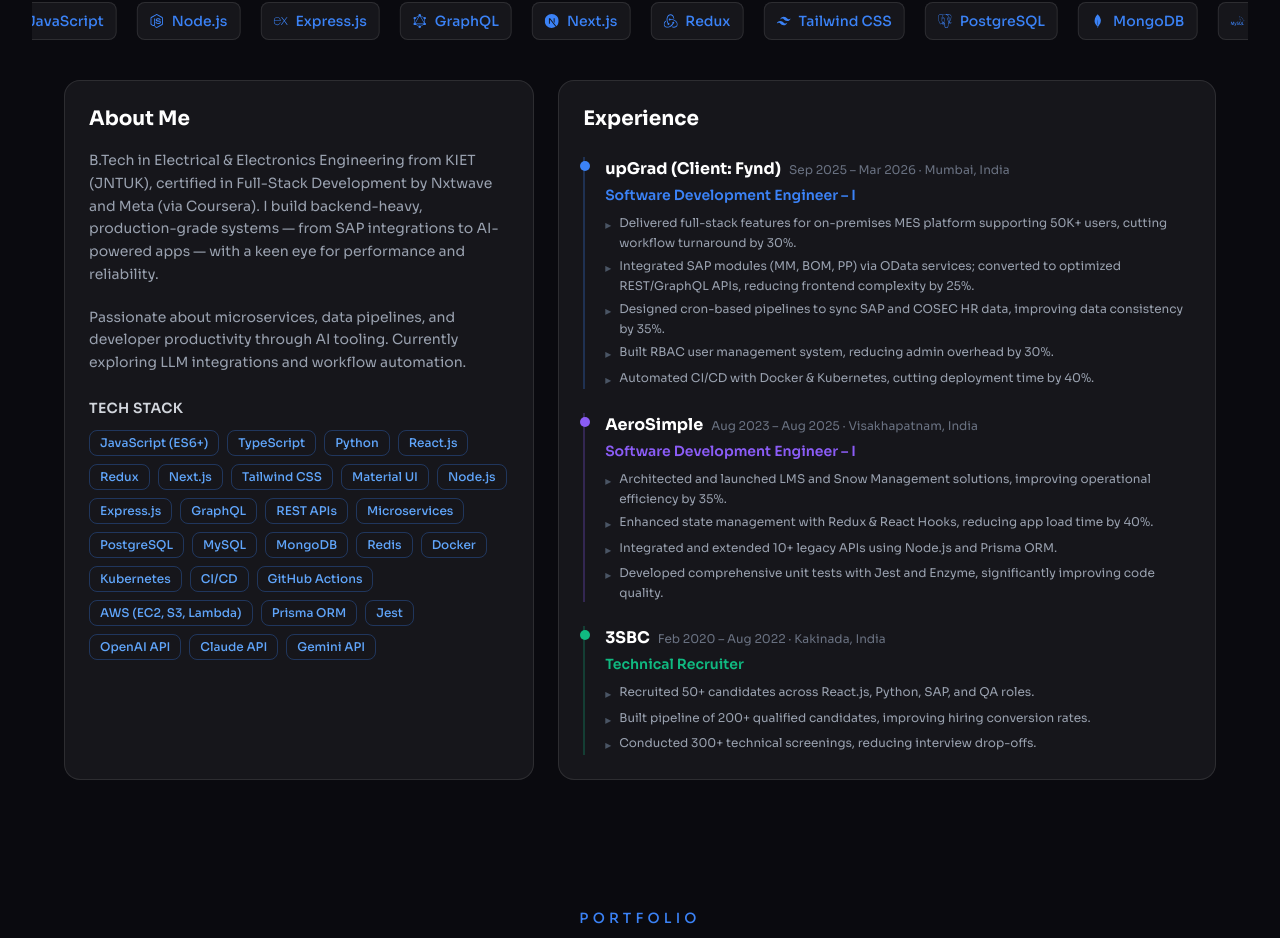
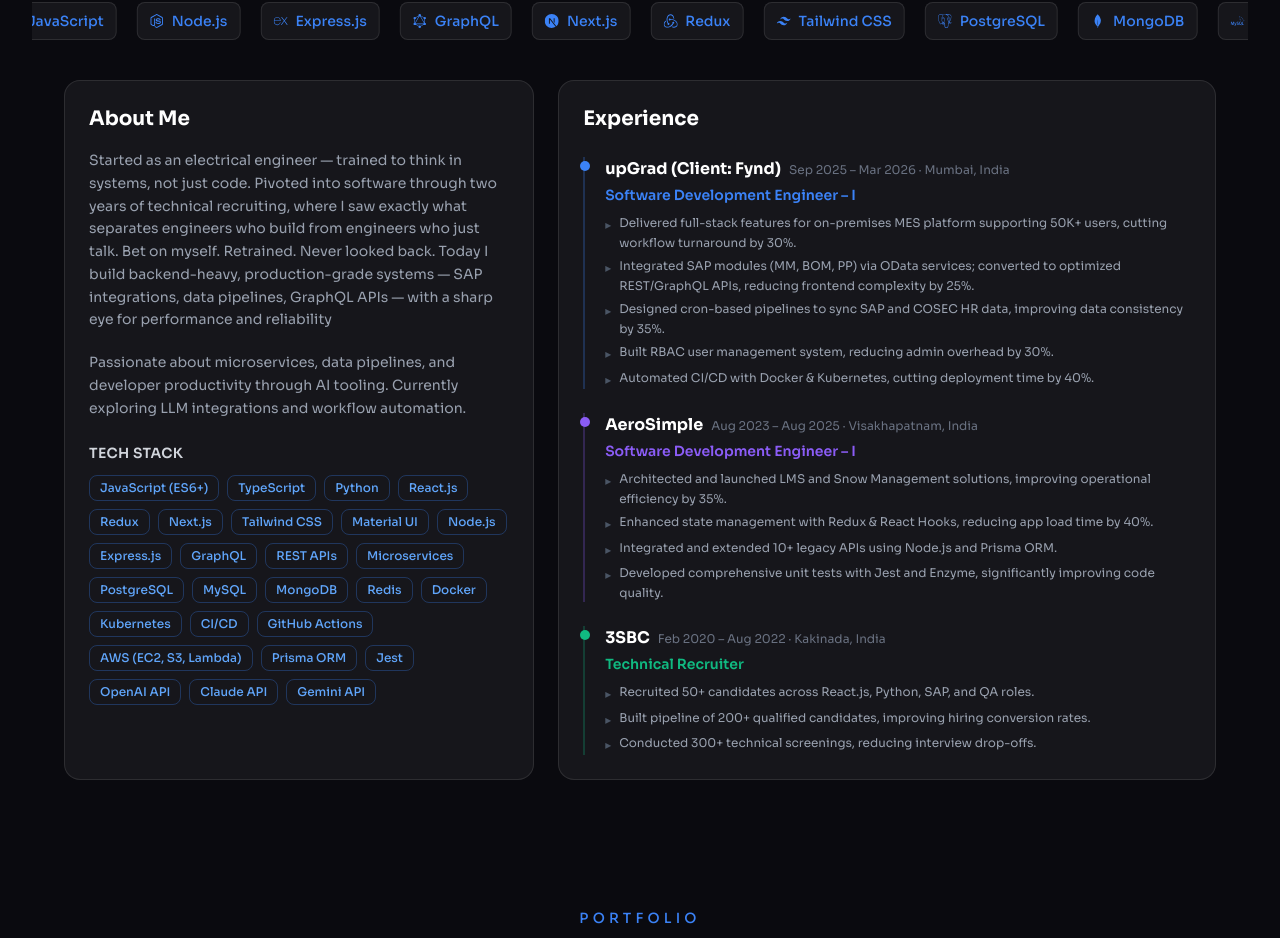
Before and after one commit to SubrahmanyamNandham/latest-portfolio, a React (Vite) app: page / in a window 1280 px wide. Shown: the part 862-1800 px from the top of the page. Built offline with nearby package versions, Linux system fonts and the light colour scheme.

Commit message:
Revise About Me section for clarity and focus
Updated the 'About Me' section to reflect a career pivot from electrical engineering to software development, emphasizing experience in technical recruiting and backend system building.

```diff
--- a/src/components/AboutExperience.jsx
+++ b/src/components/AboutExperience.jsx
@@ -66,7 +66,8 @@
         <div className="bg-white/5 border border-white/10 rounded-2xl p-6 w-full md:w-5/12 flex flex-col">
           <h3 className="text-xl font-bold text-white mb-4">About Me</h3>
           <p className="text-gray-400 text-sm leading-relaxed mb-5">
-            B.Tech in Electrical & Electronics Engineering from KIET (JNTUK), certified in Full-Stack Development by Nxtwave and Meta (via Coursera). I build backend-heavy, production-grade systems — from SAP integrations to AI-powered apps — with a keen eye for performance and reliability.
+           Started as an electrical engineer — trained to think in systems, not just code. Pivoted into software through two years of technical recruiting, where I saw exactly what separates engineers who build from engineers who just talk. Bet on myself. Retrained. Never looked back.
+           Today I build backend-heavy, production-grade systems — SAP integrations, data pipelines, GraphQL APIs — with a sharp eye for performance and reliability
           </p>
           <p className="text-gray-400 text-sm leading-relaxed mb-6">
             Passionate about microservices, data pipelines, and developer productivity through AI tooling. Currently exploring LLM integrations and workflow automation.
```
